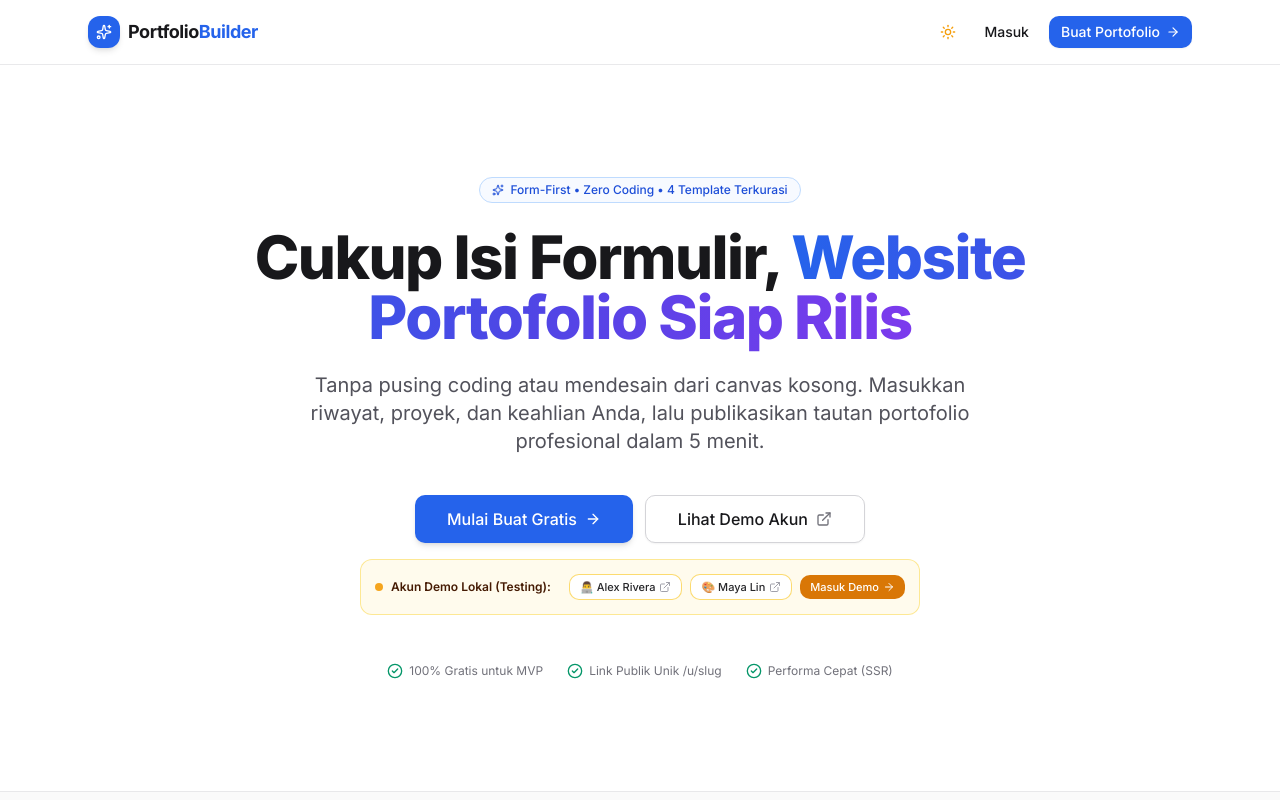
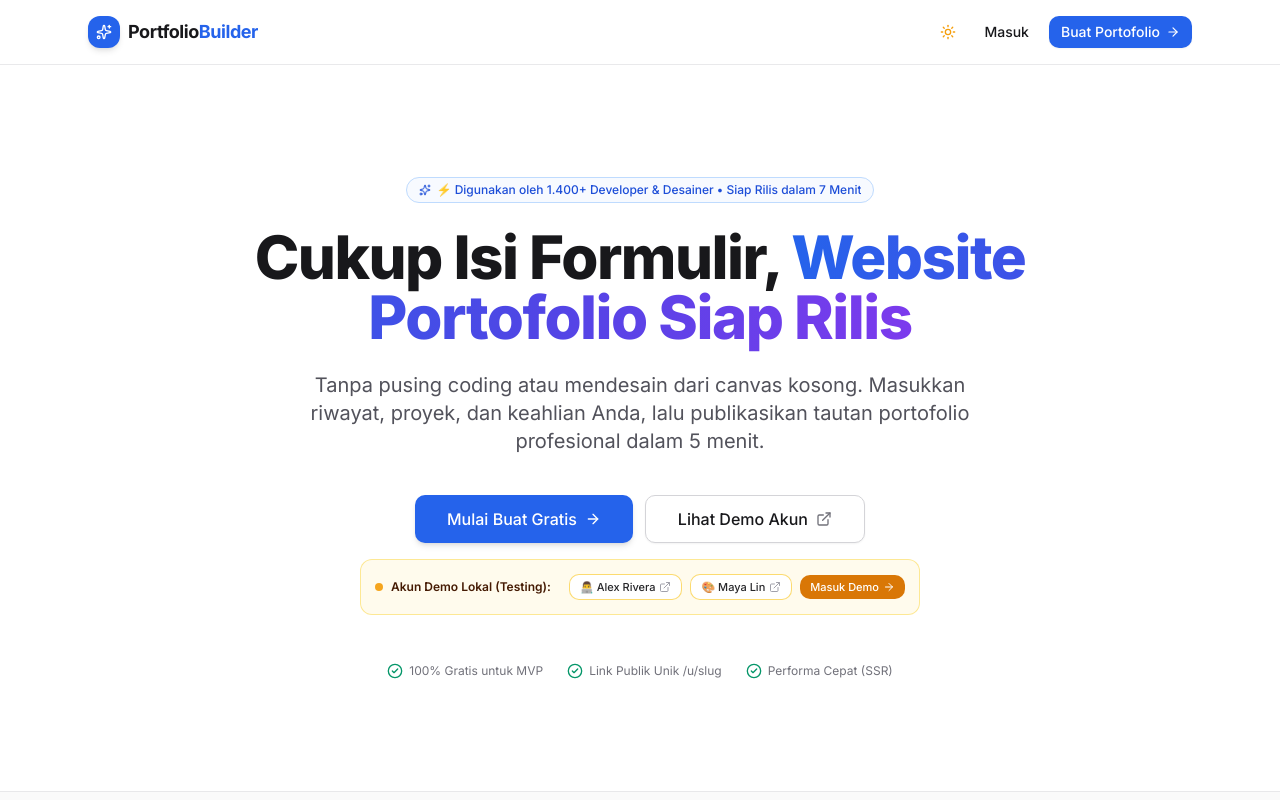
Before and after one commit to newversionofme/portfolio-builder, a Next.js app: page / in a window 1280 px wide. Shown: the top 800 px of the page. Built offline with nearby package versions, Linux system fonts and the light colour scheme; a web font is replaced by a local one.

Commit message:
feat(landing): AI Crew automated copy & UI polish (2026-10-16)

```diff
--- a/src/app/page.tsx
+++ b/src/app/page.tsx
@@ -55,7 +55,7 @@ export default function HomePage() {
             className="mb-4 sm:mb-6 px-3 py-1 text-[11px] sm:text-xs font-medium border-blue-200 dark:border-blue-900 bg-blue-50/50 dark:bg-blue-950/30 text-blue-700 dark:text-blue-300 rounded-full inline-flex items-center gap-1.5 max-w-full text-center"
           >
             <Sparkles className="w-3 h-3 shrink-0" />
-            <span className="truncate sm:whitespace-normal">Form-First • Zero Coding • 4 Template Terkurasi</span>
+            <span className="truncate sm:whitespace-normal">⚡ Digunakan oleh 1.400+ Developer & Desainer • Siap Rilis dalam 7 Menit</span>
           </Badge>
 
           <h1 className="text-3xl sm:text-5xl md:text-6xl font-extrabold tracking-tight text-zinc-900 dark:text-white max-w-4xl mx-auto leading-[1.15] sm:leading-tight break-words px-1">
```
